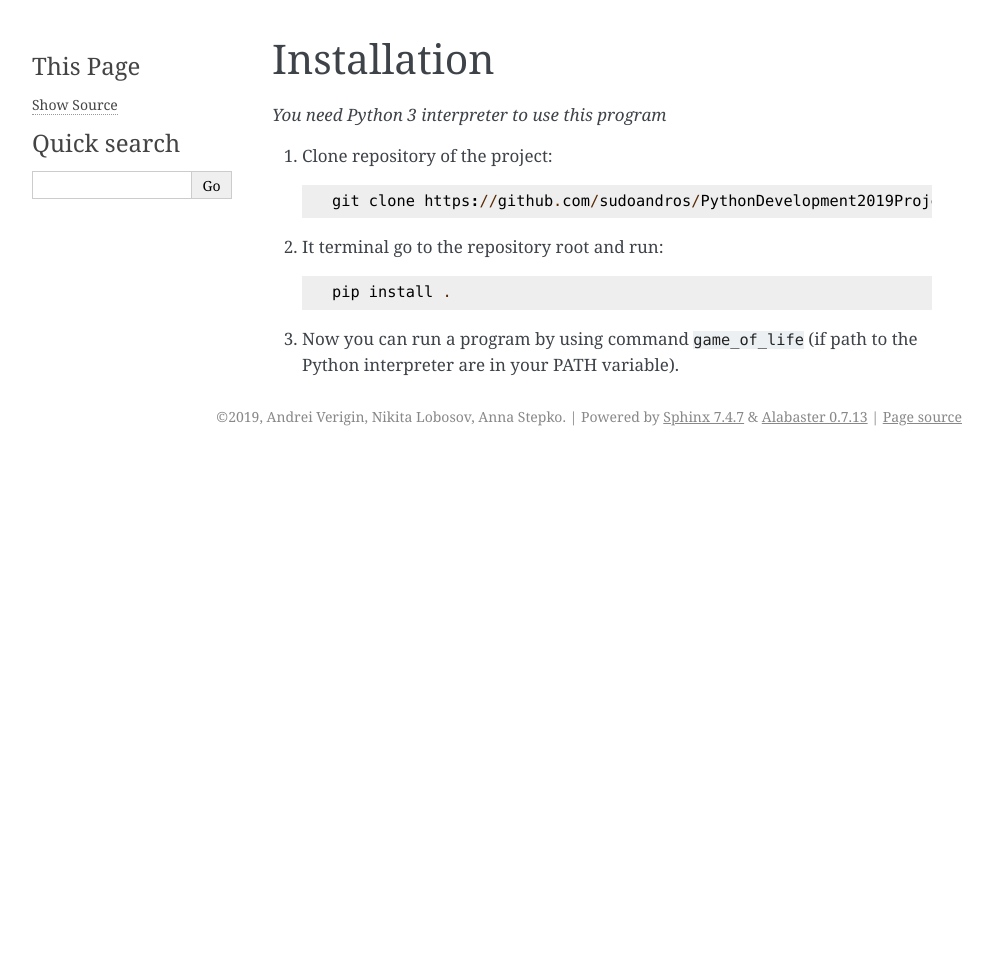
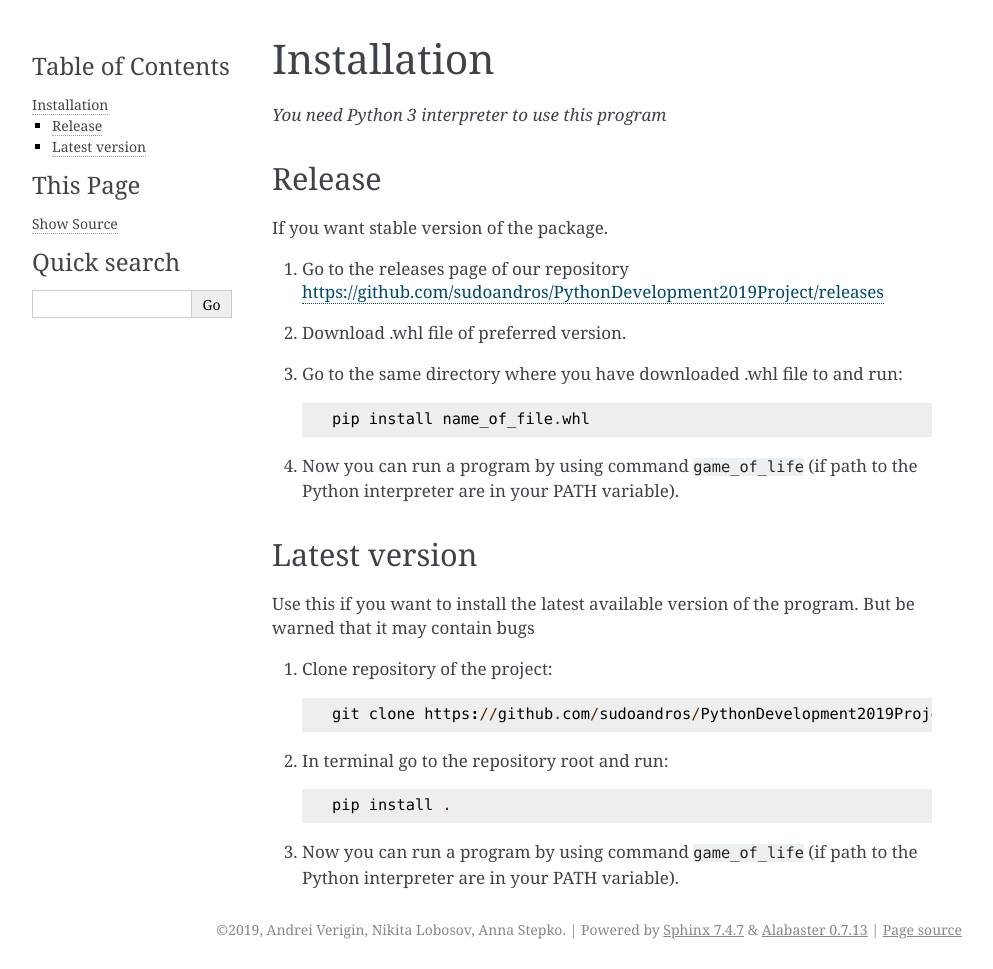
Before and after one commit to MesseMMP/PythonDevelopment2019Project, a Sphinx documentation site: the page built from docs/install.rst, in a window 1280 px wide. Shown: the whole page, without its empty margins (148-1141 px from the left). Built offline with Sphinx 7.4.7, drawn with Linux system fonts in a browser that asks for light colours; before the commit the page ends 900 px from its top, so only the background shows below that.

Commit message:
Update installation instructions

```diff
--- a/docs/install.rst
+++ b/docs/install.rst
@@ -4,11 +4,34 @@ Installation
 
 *You need Python 3 interpreter to use this program*
 
+Release
+-------
+
+If you want stable version of the package.
+
+1. Go to the releases page of our repository
+   https://github.com/sudoandros/PythonDevelopment2019Project/releases
+
+2. Download .whl file of preferred version.
+
+3. Go to the same directory where you have downloaded .whl file to and run::
+
+    pip install name_of_file.whl
+
+4. Now you can run a program by using command ``game_of_life`` (if path to
+   the Python interpreter are in your PATH variable).
+
+Latest version
+--------------
+
+Use this if you want to install the latest available version of the program.
+But be warned that it may contain bugs
+
 1. Clone repository of the project::
 
     git clone https://github.com/sudoandros/PythonDevelopment2019Project
 
-2. It terminal go to the repository root and run::
+2. In terminal go to the repository root and run::
 
     pip install .
 
```
